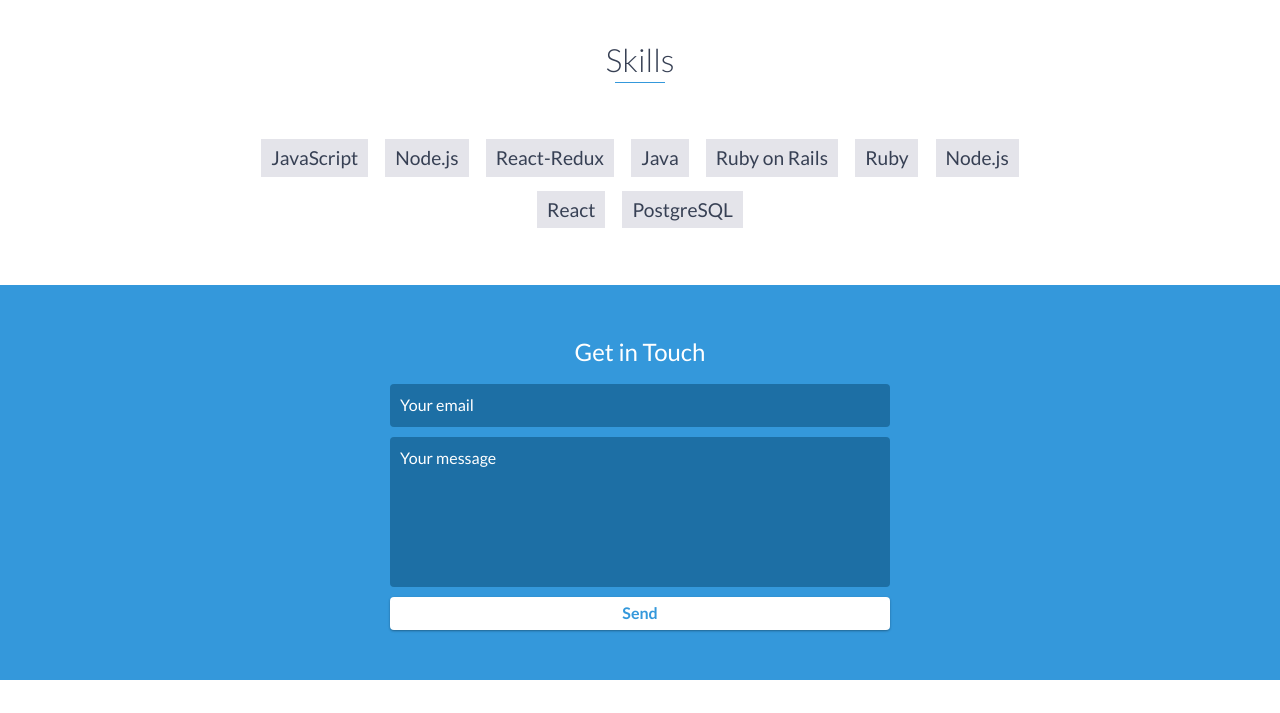
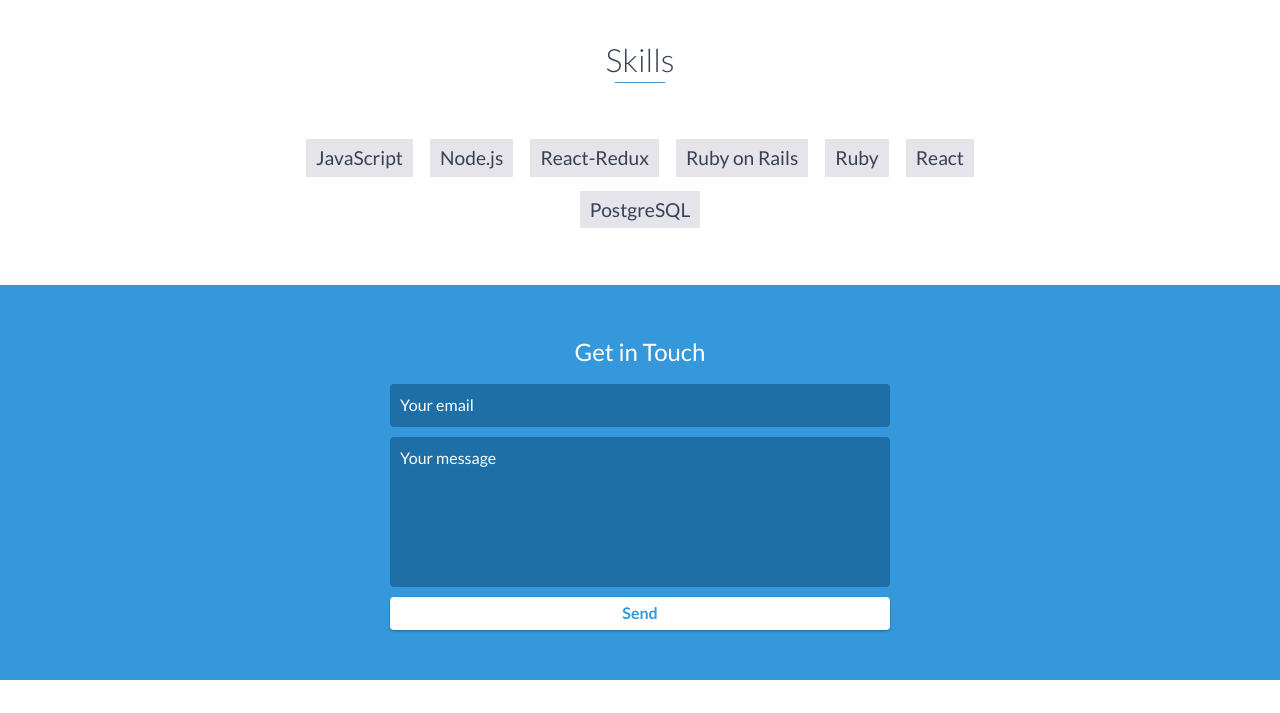
Before and after one commit to erklee/Portfolio, a website: page index.html in a window 1280 px wide. Shown: the part 3000-3713 px from the top of the page. Drawn offline with nearby package versions, Linux system fonts and the light colour scheme.

Commit message:
fixed skills

```diff
--- a/index.html
+++ b/index.html
@@ -265,10 +265,8 @@
             <li>JavaScript</li>
             <li>Node.js</li>
             <li>React-Redux</li>
-            <li>Java</li>
             <li>Ruby on Rails</li>
             <li>Ruby</li>
-            <li>Node.js</li>
             <li>React</li>
             <li>PostgreSQL</li>
         </ul>
```
